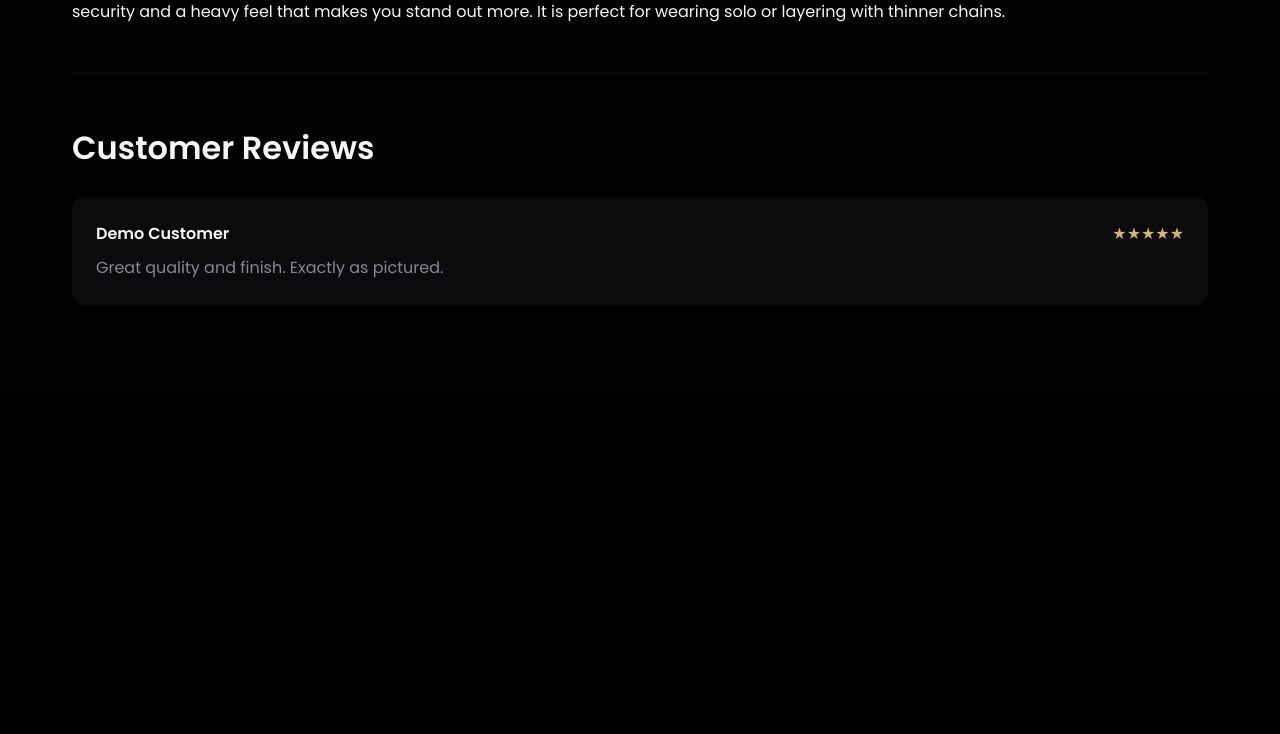
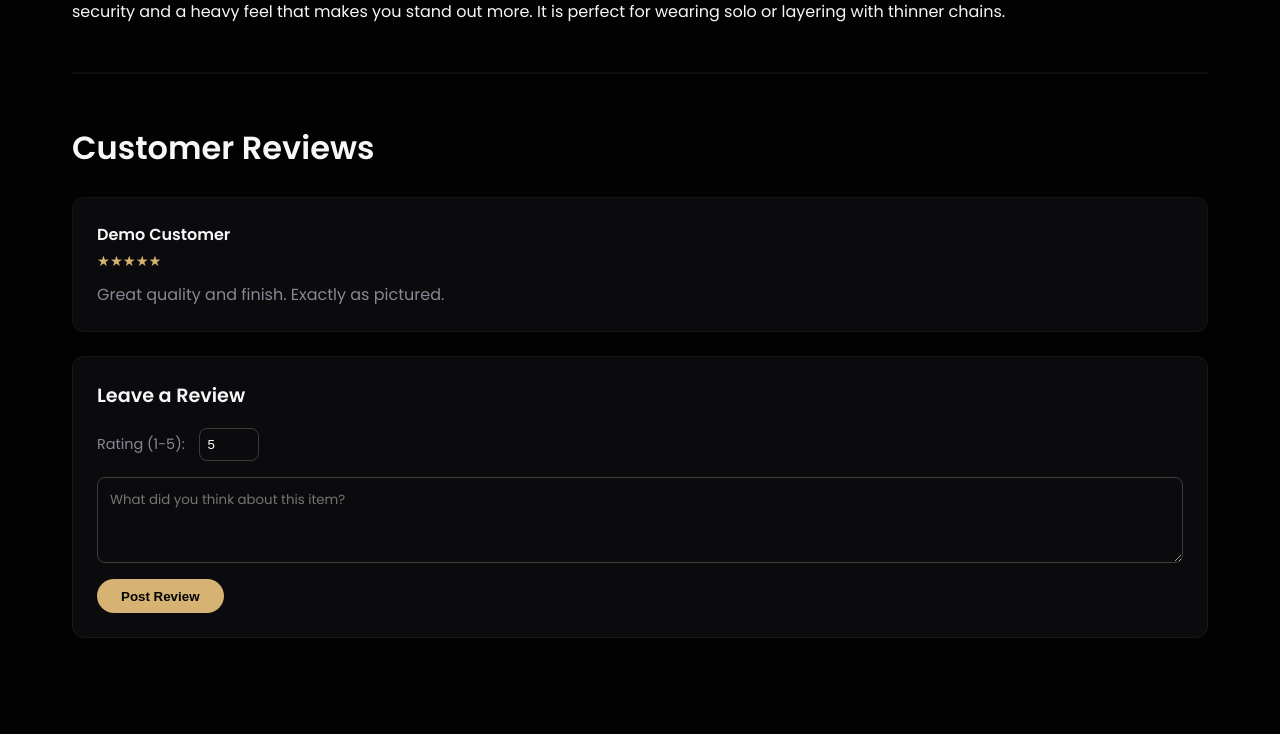
Before and after one commit to Zidane404/CS2_TeamProject, a PHP site: page /item_page.php in a window 1280 px wide. Shown: the part 1958-2692 px from the top of the page. Before the commit the page ends 2236 px from the top, so only its background shows below. Run offline with PHP 8.4, Linux system fonts and the light colour scheme; a user stored in the database is signed in; data comes from the database, SQL or seed files in the repository.

Commit message:
Reviews System Update

```diff
--- a/item_page.php
+++ b/item_page.php
@@ -513,19 +513,53 @@ try {
             <h2 style="font-size: 2rem; margin-bottom: 1.5rem;">Customer Reviews</h2>
 
             <?php if ($reviewCount > 0): ?>
-                <?php foreach ($reviews as $review): ?>
-                    <div class="review-card" style="margin-bottom: 1.5rem; padding: 1.5rem; border-radius: 12px; background: var(--onyx);">
-                        <div style="display: flex; justify-content: space-between; align-items: center; margin-bottom: 0.5rem;">
+            <?php foreach ($reviews as $review): ?>
+                <div class="review-card" style="margin-bottom: 1.5rem; padding: 1.5rem; border-radius: 12px; background: var(--onyx); border: 1px solid rgba(255, 255, 255, 0.04);">
+                    <div style="display: flex; justify-content: space-between; align-items: flex-start; margin-bottom: 0.5rem;">
+                        <div>
                             <p style="font-weight: 600;"><?= htmlspecialchars($review['author']) ?></p>
-                            <span style="color: var(--accent);"><?= str_repeat('★', $review['rating']) ?></span>
+                            <span style="color: var(--accent); font-size: 0.9rem;"><?= str_repeat('★', $review['rating']) ?></span>
                         </div>
-                        <p style="color: var(--muted);"><?= htmlspecialchars($review['body']) ?></p>
+
+                        <?php if (isset($_SESSION['user_id']) && $_SESSION['user_id'] == $review['user_id']): ?>
+                            <form action="handle_review.php" method="POST" onsubmit="return confirm('Are you sure you want to delete your review?');">
+                                <input type="hidden" name="action" value="delete">
+                                <input type="hidden" name="review_id" value="<?= $review['review_id'] ?>">
+                                <input type="hidden" name="product_id" value="<?= htmlspecialchars($id) ?>">
+                                <button type="submit" style="background: transparent; color: #ff4d4d; border: 1px solid #ff4d4d; padding: 0.3rem 0.8rem; border-radius: 6px; cursor: pointer; font-size: 0.8rem; transition: all 0.2s;">Delete</button>
+                            </form>
+                        <?php endif; ?>
                     </div>
-                <?php endforeach; ?>
+                    <p style="color: var(--muted);"><?= htmlspecialchars($review['body']) ?></p>
+                </div>
+            <?php endforeach; ?>
             <?php else: ?>
                 <p style="color: var(--muted);">No reviews yet for this item.</p>
             <?php endif; ?>
+
+            <?php if (isset($_SESSION['user_id'])): ?>
+                <div style="margin-bottom: 2rem; padding: 1.5rem; background: var(--onyx); border: 1px solid rgba(255, 255, 255, 0.05); border-radius: 12px;">
+                    <h3 style="margin-bottom: 1rem; font-size: 1.2rem;">Leave a Review</h3>
+                    <form action="handle_review.php" method="POST" style="display: flex; flex-direction: column; gap: 1rem;">
+                        <input type="hidden" name="action" value="add">
+                        <input type="hidden" name="product_id" value="<?= htmlspecialchars($id) ?>">
+
+                        <label style="color: var(--muted); font-size: 0.9rem;">Rating (1-5):
+                            <input type="number" name="rating" min="1" max="5" value="5" required style="background: transparent; color: white; padding: 0.5rem; border: 1px solid rgba(255,255,255,0.2); border-radius: 8px; margin-left: 10px; width: 60px;">
+                        </label>
+
+                        <textarea name="body" rows="3" placeholder="What did you think about this item?" required style="background: transparent; color: white; padding: 0.75rem; border: 1px solid rgba(255,255,255,0.2); border-radius: 8px; width: 100%; font-family: inherit;"></textarea>
+
+                        <button type="submit" style="background: var(--accent); color: var(--deep-black); padding: 0.6rem 1.5rem; border: none; border-radius: 99px; cursor: pointer; font-weight: 600; width: fit-content;">Post Review</button>
+                    </form>
+                </div>
+            <?php else: ?>
+                <p style="color: var(--muted); margin-bottom: 2rem;">Please <a href="login.html" style="color: var(--accent); text-decoration: underline;">log in</a> to leave a review.</p>
+            <?php endif; ?>
+
           </div>
+
+
 
         </main>
 
```
Also changed, not shown: handle_review.php (added, +36 -0 lines).
